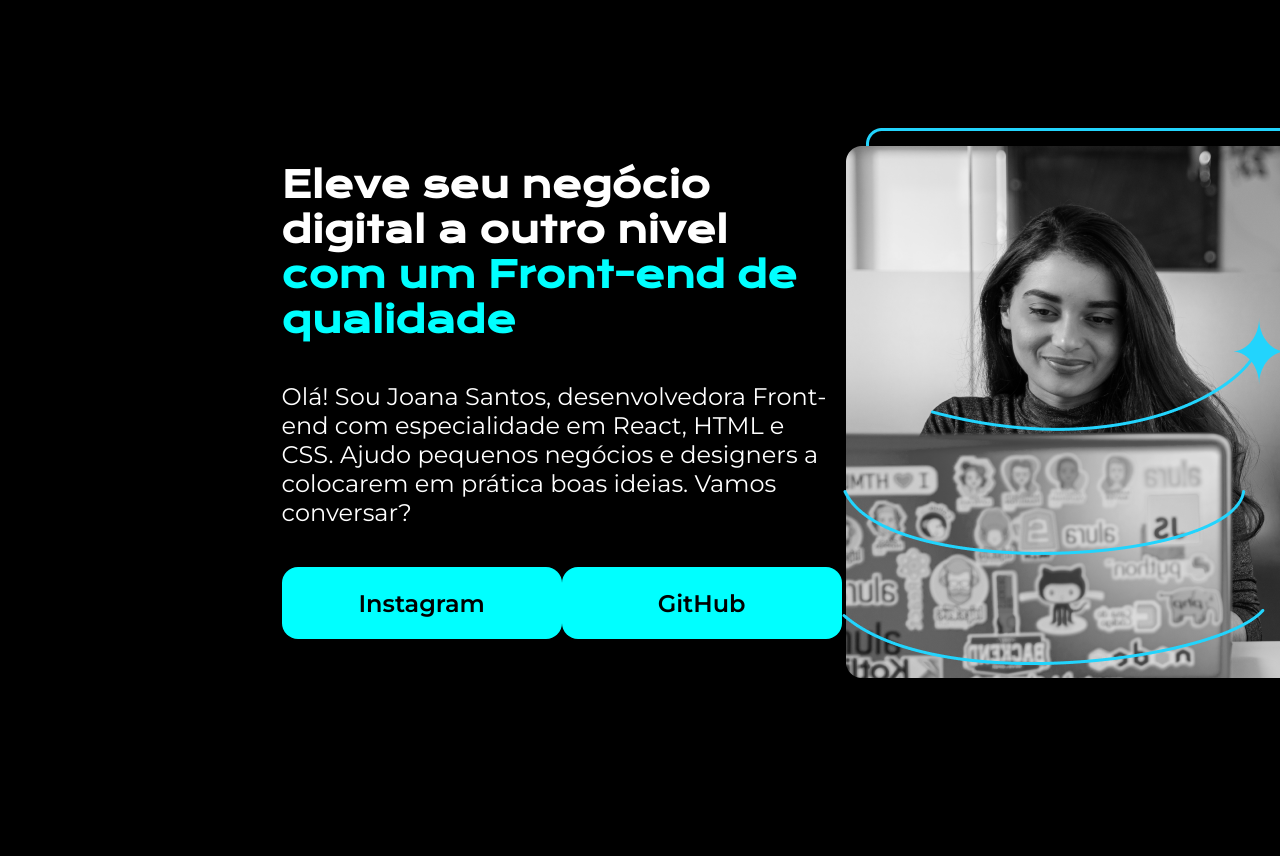
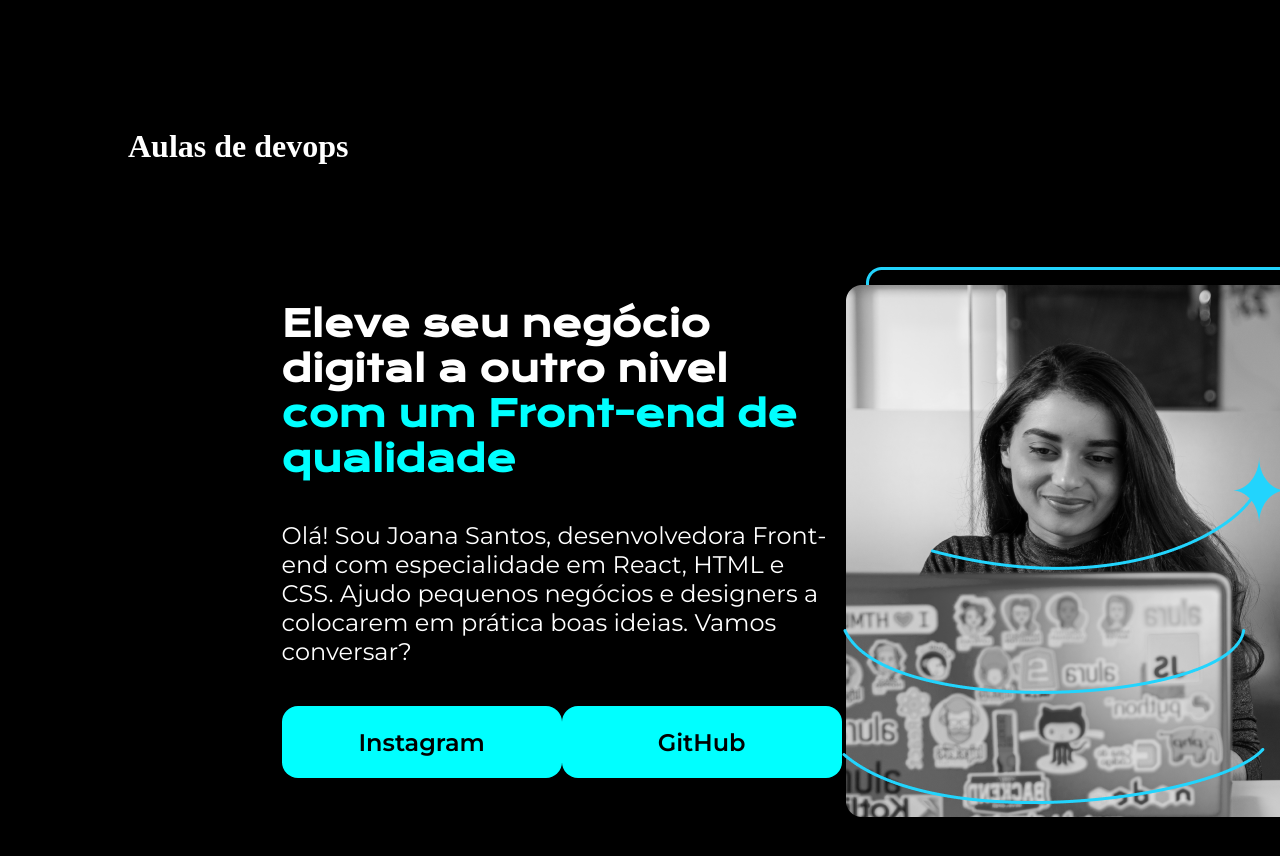
Before and after one commit to DivanildaPetit/estudos, a plain HTML site: page Index.html in a window 1280 px wide. Shown: the top 856 px of the page. Drawn offline with nearby package versions, Linux system fonts and the light colour scheme.

Commit message:
Titulo adicionado

```diff
--- a/Index.html
+++ b/Index.html
@@ -7,7 +7,7 @@
     <title>Portifólio</title>
 </head>
 <body>
-    <header></header>
+    <header><h1>Aulas de devops</h1></header>
     <main class="apresentacao">
         <section class="apresentacao__conteudo">
             <h1 class="apresentacao__conteudo__titulo">Eleve seu negócio digital a outro nivel <strong class="Joana">com um Front-end de qualidade</strong></h1>
```
